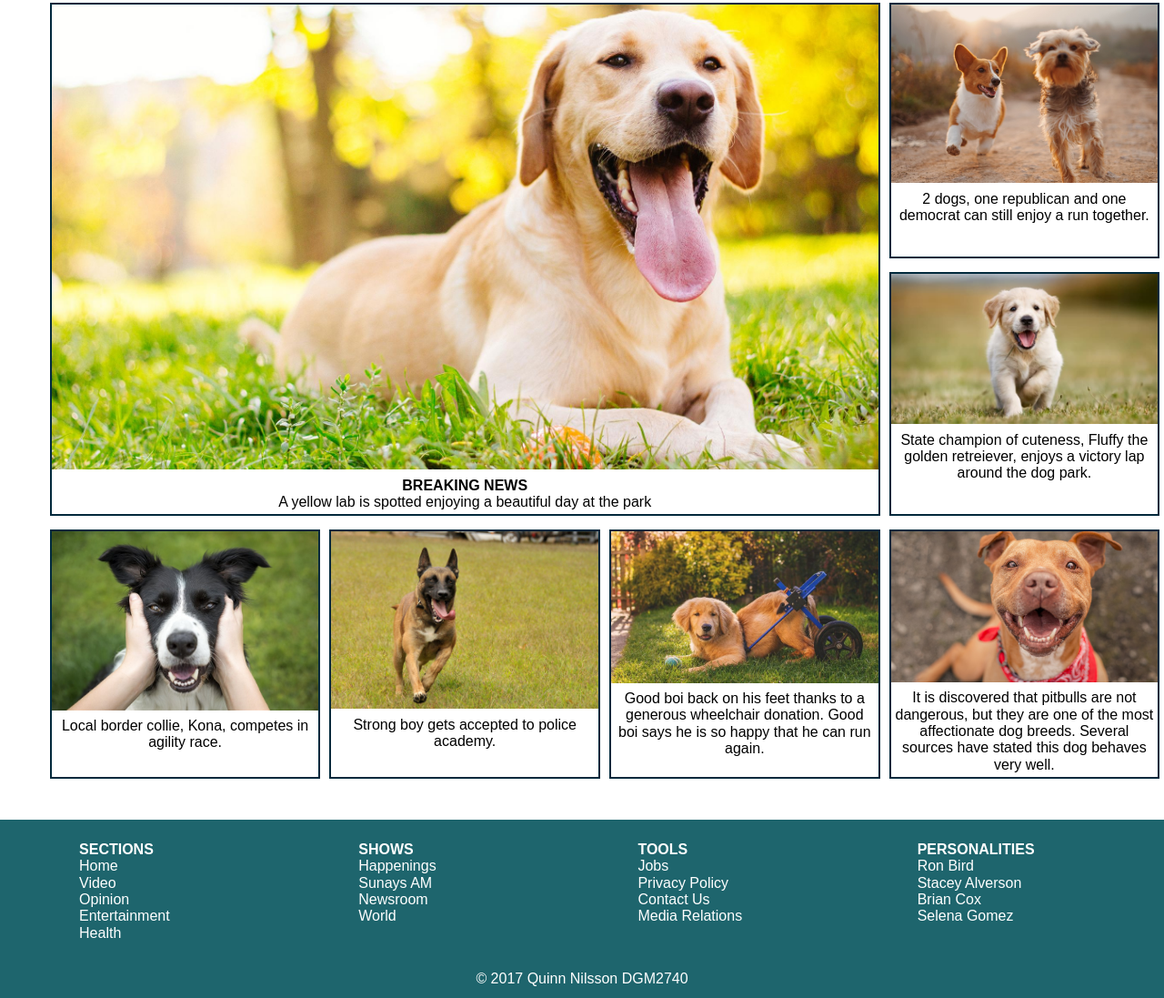
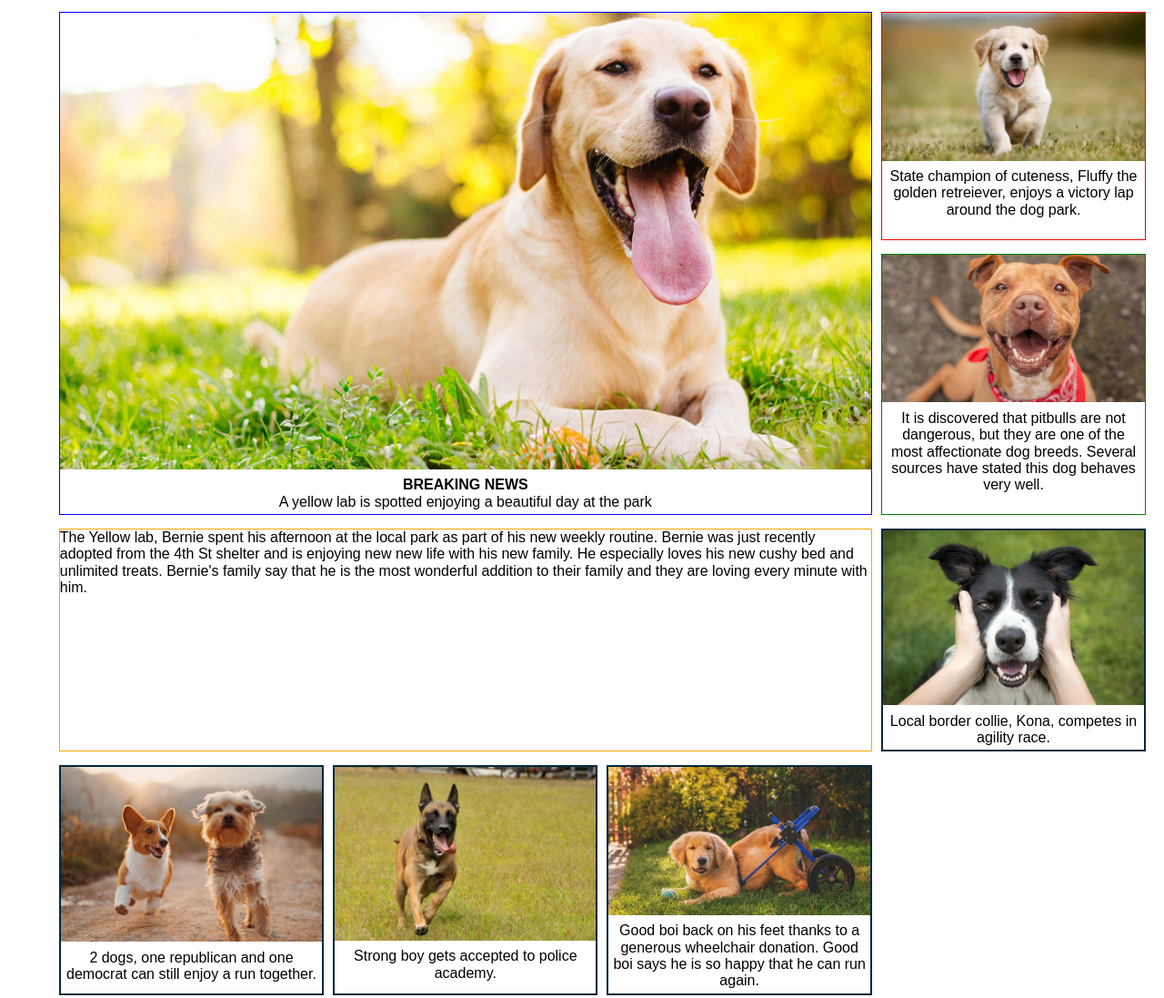
Before and after one commit to QNilsson/DGM2740, a plain HTML site: page 08/index.html in a window 1280 px wide. Shown: the part 187-1284 px from the top of the page at 91% size. Drawn offline with Linux system fonts and the light colour scheme.

Commit message:
added head story

```diff
--- a/08/index.html
+++ b/08/index.html
@@ -56,6 +56,11 @@
                 enjoying a beautiful day at the park
               </figcaption>
             </figure>
+            <span id="head-story">The Yellow lab, Bernie spent his afternoon at the local park as part of his new weekly routine.
+              Bernie was just recently adopted from the 4th St shelter and is enjoying new new life with his new family. He especially loves
+              his new cushy bed and unlimited treats. Bernie's family say that he is the most wonderful addition to their family and they are loving
+              every minute with him.
+            </span>
             <figure id="item-b">
               <img src="images/dogMed.jpg" class="small" alt="Cute Pit Bull" />
               <figcaption>
--- a/08/scss/_large.scss
+++ b/08/scss/_large.scss
@@ -49,7 +49,7 @@ main {
   }
 
   .parent {
-    padding-top: 10px;
+    padding: 10px 5px 5px 0;
     margin: 0px 30px 0 50px;
     grid-column-gap: 10px;
     grid-row-gap: 15px;
@@ -61,15 +61,24 @@ main {
       grid-column: 1 / span 3;
       grid-row-start: 1;
       grid-row-end: span 2;
+      border: 1px solid blue;
     }
 
-    figure:nth-child(2) {
+    span:nth-child(2){
+      grid-column: 1 / span 3;
+      grid-row: 3 / span .5;
+      border:1px solid orange;
+    }
+    figure:nth-child(3) {
       grid-column: 4;
+      grid-row:2;
+      border:1px solid green;
     }
 
-    figure:nth-child(3) {
+    figure:nth-child(4) {
       grid-column: 4;
-      grid-row: 2;
+      grid-row: 1;
+      border: 1px solid red;
     }
   } //end parent
 }
--- a/08/scss/_medium.scss
+++ b/08/scss/_medium.scss
@@ -29,9 +29,11 @@
 
 /*----------- MAIN --------------*/
 main {
-  padding: 0.3rem;
+  padding: 10px 5px 5px 0;
+  margin: 10px;
   min-height: 10rem;
   max-width: $widest;
+  font-family: Arial, Helvetica, sans-serif;
 
   figure {
     max-width: 400px;
@@ -76,18 +78,27 @@ main {
       grid-column-start: 1;
       grid-column-end: 4;
       grid-row: 1 / span 2;
+      border: 2px solid red;
+    }
+    span:nth-child(2){
+      border: 2px solid purple;
+      grid-column: 1 / span 3;
+      grid-row:3;
     }
     figure:nth-child(2) {
       grid-column-start: 1 / span 1;
-      grid-row: 3;
+      grid-row: 4;
+      border: 2px solid green;
     }
     figure:nth-child(3) {
-      grid-row: 3;
+      grid-row: 4;
       grid-column-start: 2 span / 1;
+      border: 2px solid yellow;
     }
     figure:nth-child(4) {
-      grid-row: 3;
+      grid-row: 4;
       grid-column-start: 3 span / 1;
+      border: 2px solid blue;
     }
   } //end parent
 }
--- a/08/scss/_small.scss
+++ b/08/scss/_small.scss
@@ -170,7 +170,7 @@ main {
   }
 
   .parent {
-    padding-top: 10px;
+    margin: 10px;
     grid-column-gap: 10px;
     grid-row-gap: 15px;
     display: grid;
@@ -183,6 +183,11 @@ main {
       grid-row-end: span 2;
     }
 
+    span:nth-child(2){
+      border:2px solid pink;
+      grid-column: 1 / span 2;
+      grid-row-start: 2 / span 2;
+    }
 
   }
 
```
Also changed, not shown: 08/css/styles.css.
